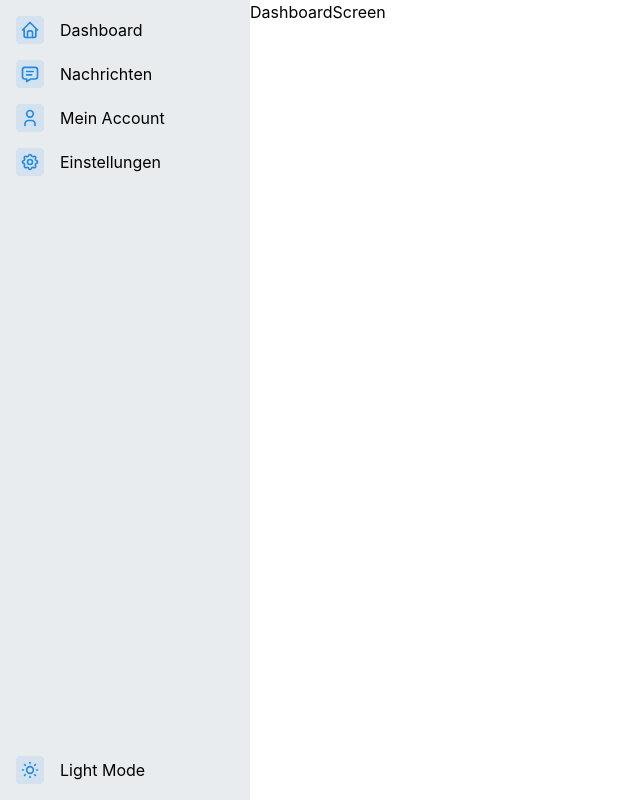
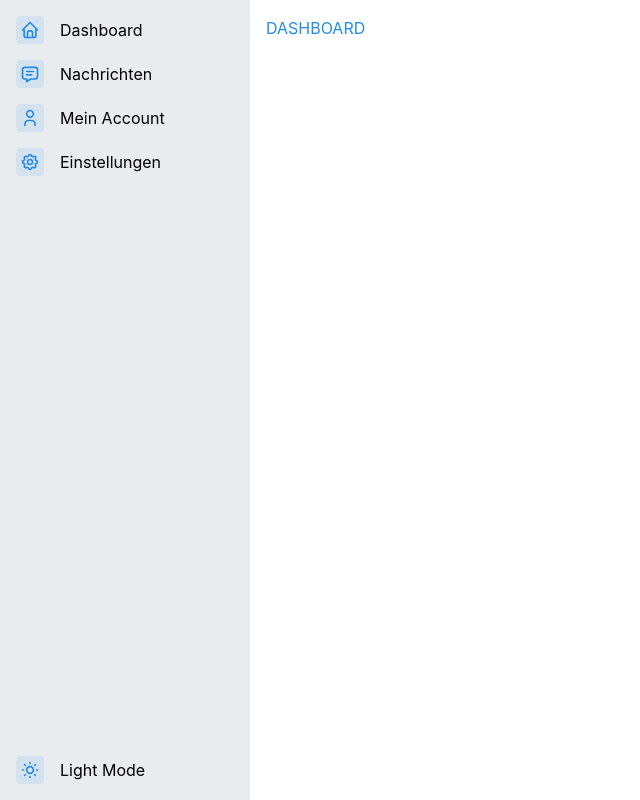
Before and after one commit to Daniel-Singer/iu-frontend, a React (Vite) app: page / in a window 1280 px wide. Shown: the whole page, without its empty margins (0-640 px from the left). Built offline with nearby package versions, Linux system fonts and the light colour scheme.

Commit message:
screen header component added

```diff
--- /dev/null
+++ b/src/components/screen/ScreenHeader.tsx
@@ -0,0 +1,15 @@
+import { Group, Text } from '@mantine/core';
+
+interface IProps {
+  children: string;
+}
+
+const ScreenHeader = ({ children }: IProps) => {
+  return (
+    <Group p="md">
+      <Text c="blue">{children.toUpperCase()}</Text>
+    </Group>
+  );
+};
+
+export default ScreenHeader;
--- a/src/layout/Layout.module.css
+++ b/src/layout/Layout.module.css
@@ -3,3 +3,8 @@
     height: 100%;
     width: 100%;
 }
+
+.main {
+    flex: 1;
+    height: 100%;
+}
--- a/src/layout/ScreenLayout.tsx
+++ b/src/layout/ScreenLayout.tsx
@@ -6,7 +6,9 @@ const ScreenLayout = () => {
   return (
     <div className={classes.screen}>
       <Navbar />
-      <Outlet />
+      <div className={classes.main}>
+        <Outlet />
+      </div>
     </div>
   );
 };
--- a/src/screens/AccountScreen.tsx
+++ b/src/screens/AccountScreen.tsx
@@ -1,5 +1,11 @@
+import ScreenHeader from '../components/screen/ScreenHeader';
+
 const AccountScreen = () => {
-  return <>AccountScreen</>;
+  return (
+    <>
+      <ScreenHeader>Mein Account</ScreenHeader>
+    </>
+  );
 };
 
 export default AccountScreen;
--- a/src/screens/DashboardScreen.tsx
+++ b/src/screens/DashboardScreen.tsx
@@ -1,5 +1,11 @@
+import ScreenHeader from '../components/screen/ScreenHeader';
+
 const DashboardScreen = () => {
-  return <>DashboardScreen</>;
+  return (
+    <>
+      <ScreenHeader>Dashboard</ScreenHeader>
+    </>
+  );
 };
 
 export default DashboardScreen;
--- a/src/screens/MessageesScreen.tsx
+++ b/src/screens/MessageesScreen.tsx
@@ -1,5 +1,11 @@
+import ScreenHeader from '../components/screen/ScreenHeader';
+
 const MessagesScreen = () => {
-  return <>MessagesScreen</>;
+  return (
+    <>
+      <ScreenHeader>Nachrichten</ScreenHeader>
+    </>
+  );
 };
 
 export default MessagesScreen;
--- a/src/screens/SettingsScreen.tsx
+++ b/src/screens/SettingsScreen.tsx
@@ -1,5 +1,11 @@
+import ScreenHeader from '../components/screen/ScreenHeader';
+
 const SettingsScreen = () => {
-  return <>SettingsScreen</>;
+  return (
+    <>
+      <ScreenHeader>Einstellungen</ScreenHeader>
+    </>
+  );
 };
 
 export default SettingsScreen;
--- a/src/theme.ts
+++ b/src/theme.ts
@@ -1,3 +1,5 @@
 import { createTheme } from '@mantine/core';
 
-export const theme = createTheme({});
+export const theme = createTheme({
+  components: {},
+});
```
